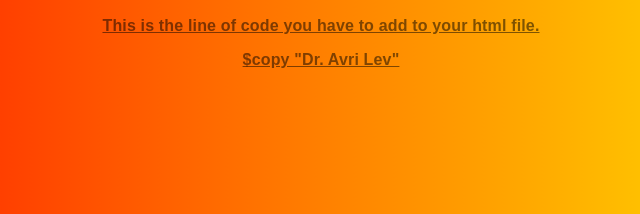
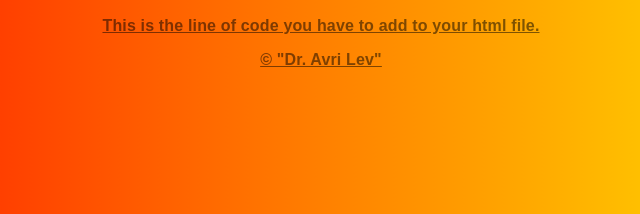
Before and after one commit to DrAvriLev/background-generator, a plain HTML site: page index.html in a window 1280 px wide. Shown: the part 217-431 px from the top of the page, 319-959 px from the left. Drawn offline with Linux system fonts and the light colour scheme.

Commit message:
add copywrite symbol

```diff
--- a/index.html
+++ b/index.html
@@ -15,7 +15,7 @@
     <h3></h3>
     <p>This is the line of code you have to add to your html file.</p>
 
-    <footer>$copy "Dr. Avri Lev"</footer>
+    <footer>&copy; "Dr. Avri Lev"</footer>
 
     <script type="text/javascript" src="myScript.js"></script>
 </body>
```
